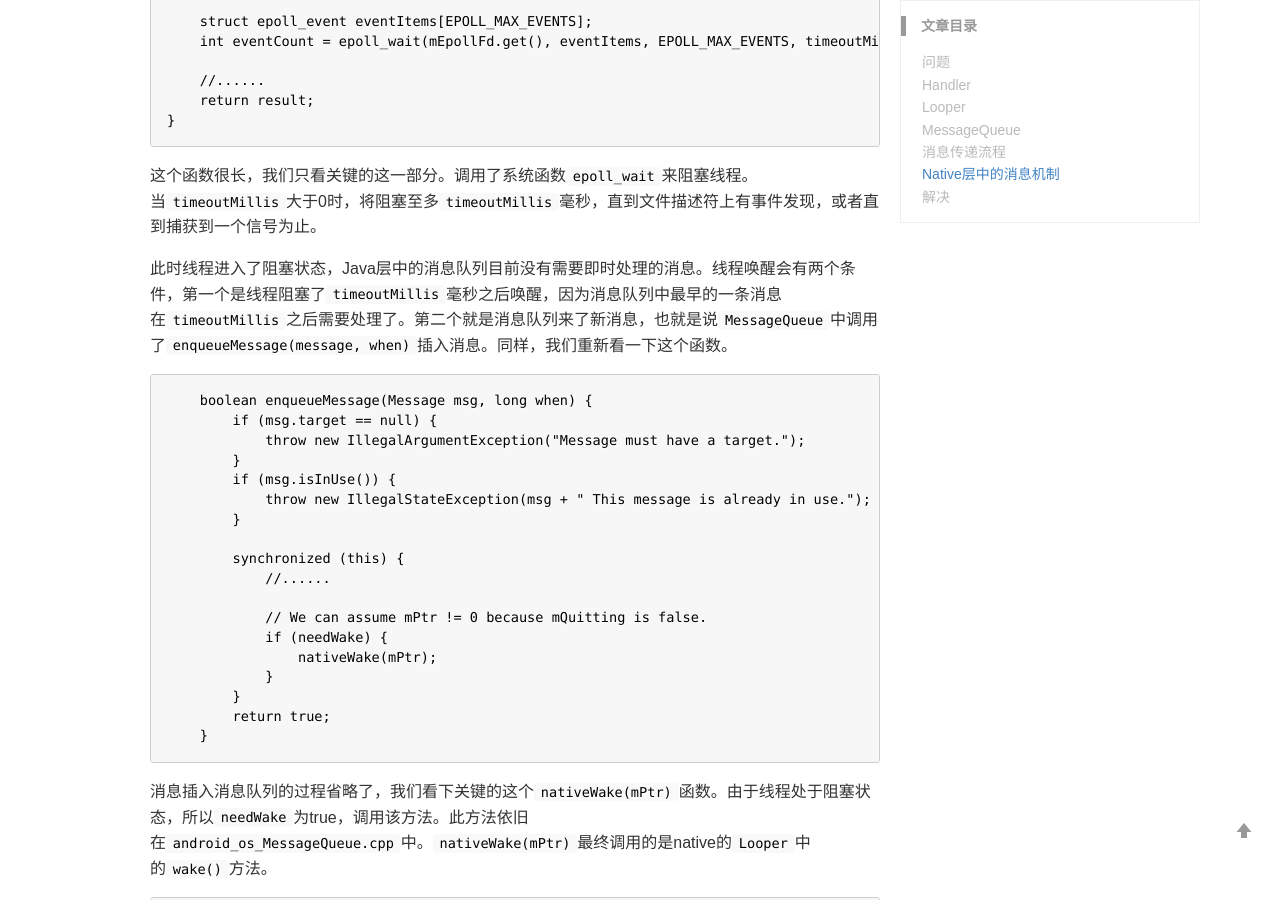
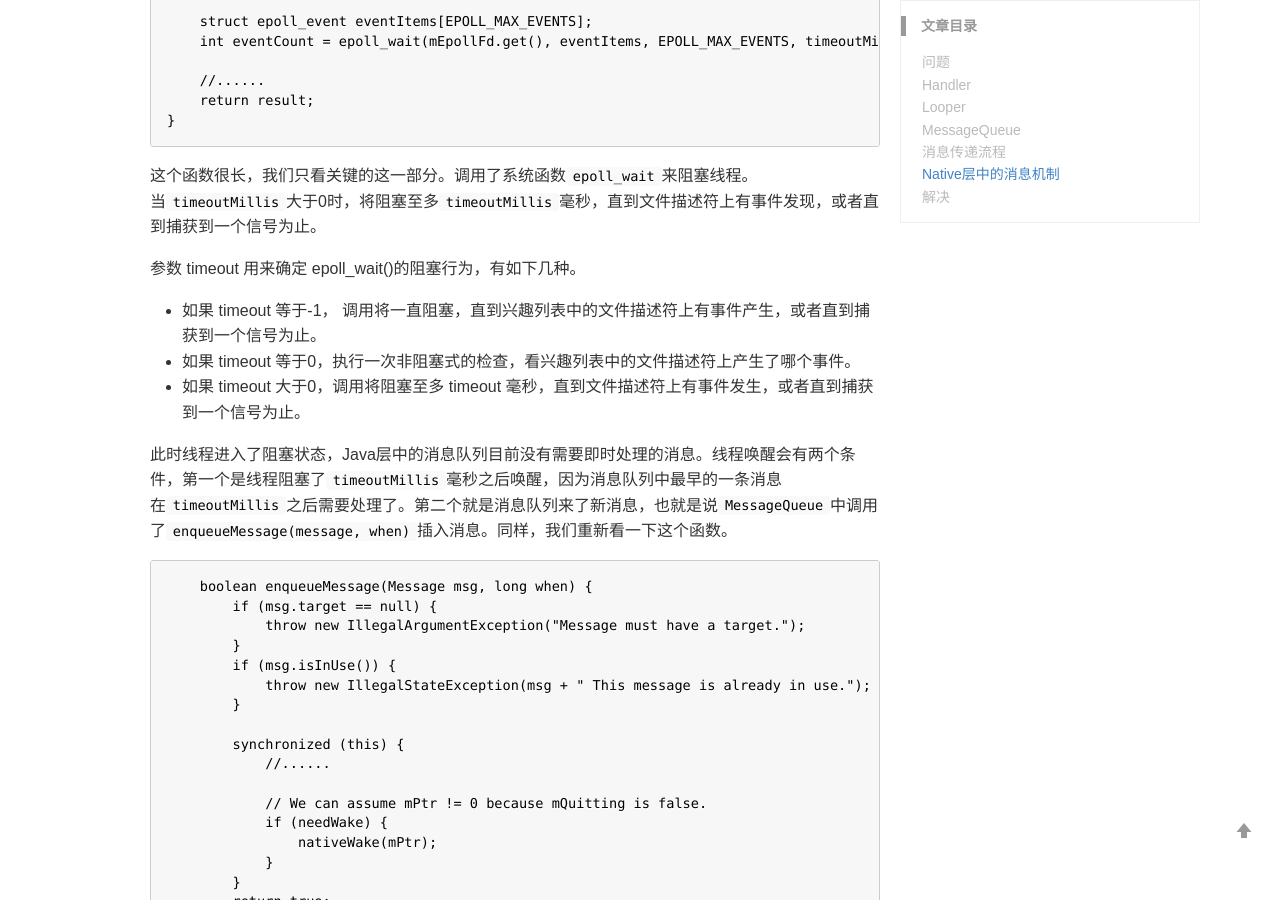
Before and after one commit to PeterXiaosa/PeterXiaosa.github.io, a Jekyll site: the page built from _posts/2019-05-29-Android消息机制.md, in a window 1280 px wide and 900 px high, scrolled down 10163 px. Built offline with Jekyll 4.4.1, drawn with Linux system fonts in a browser that asks for light colours; comment, search, counter and statistics services are not loaded.

Commit message:
更新消息机制

````diff
--- a/_posts/2019-05-29-Android消息机制.md
+++ b/_posts/2019-05-29-Android消息机制.md
@@ -417,6 +417,11 @@ int Looper::pollInner(int timeoutMillis) {
 ```
 这个函数很长，我们只看关键的这一部分。调用了系统函数`epoll_wait`来阻塞线程。当`timeoutMillis`大于0时，将阻塞至多`timeoutMillis`毫秒，直到文件描述符上有事件发现，或者直到捕获到一个信号为止。
 
+参数 timeout 用来确定 epoll_wait()的阻塞行为，有如下几种。
+* 如果 timeout 等于-1， 调用将一直阻塞，直到兴趣列表中的文件描述符上有事件产生，或者直到捕获到一个信号为止。
+* 如果 timeout 等于0，执行一次非阻塞式的检查，看兴趣列表中的文件描述符上产生了哪个事件。
+* 如果 timeout 大于0，调用将阻塞至多 timeout 毫秒，直到文件描述符上有事件发生，或者直到捕获到一个信号为止。
+
 此时线程进入了阻塞状态，Java层中的消息队列目前没有需要即时处理的消息。线程唤醒会有两个条件，第一个是线程阻塞了`timeoutMillis`毫秒之后唤醒，因为消息队列中最早的一条消息在`timeoutMillis`之后需要处理了。第二个就是消息队列来了新消息，也就是说`MessageQueue`中调用了`enqueueMessage(message, when)`插入消息。同样，我们重新看一下这个函数。
 ```Java
     boolean enqueueMessage(Message msg, long when) {
````
